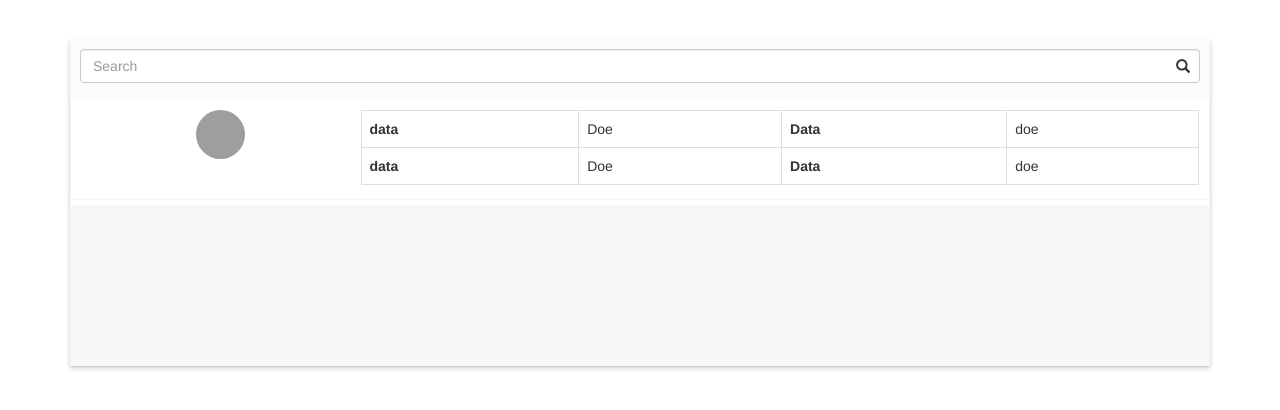
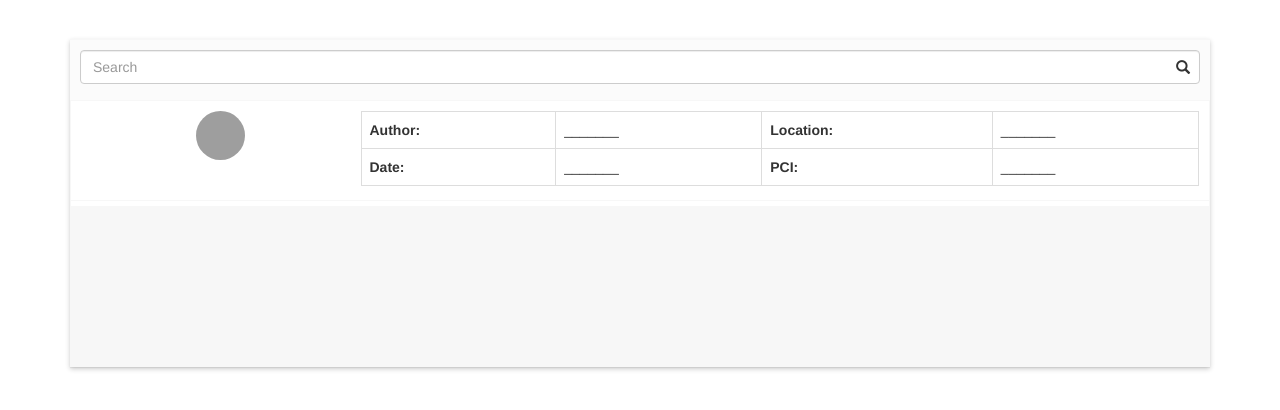
Before and after one commit to sangramdesai123/sih, a Flask app: page /history in a window 1280 px wide. Shown: the part 52-462 px from the top of the page. Run offline with Flask 2, Linux system fonts and the light colour scheme; some libraries are stand-ins or nearby versions; grey boxes are pictures that could not be loaded.

Commit message:
history done

```diff
--- a/templates/history.html
+++ b/templates/history.html
@@ -621,7 +621,10 @@
 		        </div> -->
 
 		        <div class="row searchBox">
-		          <div class="col-sm-12 searchBox-inner">
+		        	<div class="col-md-3">
+
+		        	</div>
+		          <div class="col-md-9 searchBox-inner">
 		            <div class="form-group has-feedback">
 		              <input id="searchText" type="text" class="form-control" name="searchText" placeholder="Search">
 		              <span class="glyphicon glyphicon-search form-control-feedback"></span>
@@ -630,25 +633,26 @@
 		        </div>
 
 		        <div class="row sideBar">
-		          <div class="row sideBar-body" style="height: 100px;">
-		            <div class="col-sm-3 col-md-3 col-xs-3 sideBar-avatar">
+
+		          <div class="row sideBar-body" style="height: 100px;" type="button">
+		            <div class="col-md-3 sideBar-avatar">
 		              <div class="avatar-icon">
 		                <img src="https://bootdey.com/img/Content/avatar/avatar1.png">
 		              </div>
 		            </div>
-		            <div class="col-sm-9 col-xs-9 sideBar-main">
+		            <div class="col-md-9 sideBar-main">
 		              <table class="table table-bordered">
 					      <tr>
-					        <th>data</th>
-					        <td>Doe</td>
-					        <th>Data</th>
-					        <td>doe</td>
+					        <th>Author:</th>
+					        <td>_______</td>
+					        <th>Location:</th>
+					        <td>_______</td>
 					      </tr>
 					      <tr>
-					        <th>data</th>
-					        <td>Doe</td>
-					        <th>Data</th>
-					        <td>doe</td>
+					        <th>Date:</th>
+					        <td>_______</td>
+					        <th>PCI:</th>
+					        <td>_______</td>
 					      </tr>
 					  </table>
 
```
